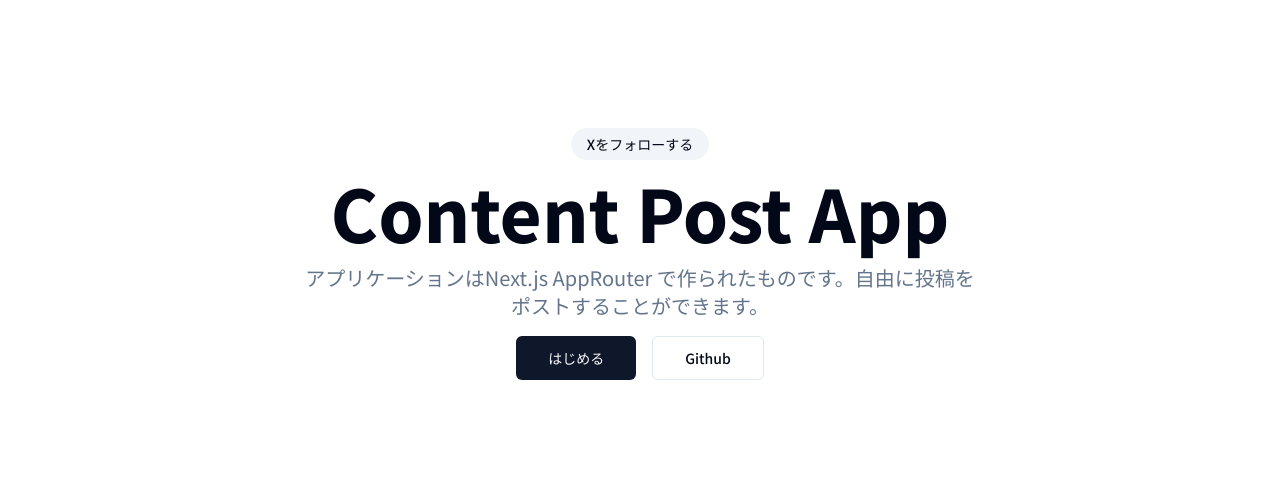
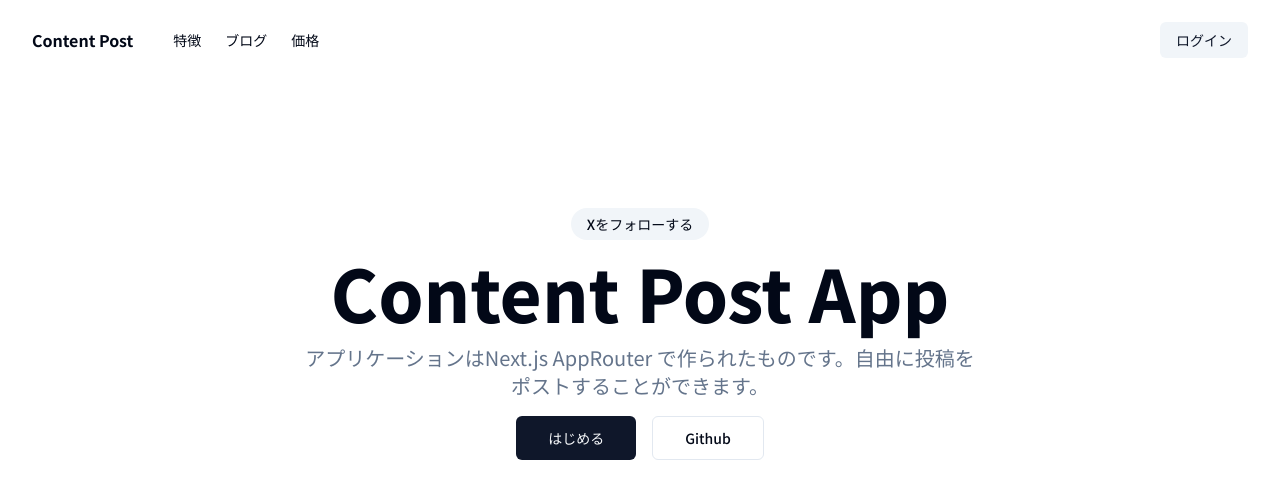
Before and after one commit to shouta-nakashima/contents_post_app, a Next.js app: page / in a window 1280 px wide. Shown: the top 498 px of the page. Built offline with nearby package versions, Linux system fonts and the light colour scheme.

Commit message:
feat: add header

```diff
--- /dev/null
+++ b/src/app/(marketing)/layout.tsx
@@ -0,0 +1,32 @@
+import { MainNavigation } from '@/components/MainNavigation'
+import { buttonVariants } from '@/components/shadcn/ui/button'
+import { cn } from '@/components/shadcn/utils'
+import { marketingConfig } from '@/config/marketing'
+import NextLink from 'next/link'
+import type { ReactNode } from 'react'
+
+const MarketingLayout = ({ children }: { children: ReactNode }) => {
+	return (
+		<div>
+			<header className="container z-40 bg-background">
+				<div className="h-20 py-6 flex items-center justify-between">
+					<MainNavigation items={marketingConfig.mainNav} />
+					<nav>
+						<NextLink
+							href={'/login'}
+							className={cn(
+								buttonVariants({ variant: 'secondary', size: 'sm' }),
+								'px-4'
+							)}
+						>
+							ログイン
+						</NextLink>
+					</nav>
+				</div>
+			</header>
+			<main>{children}</main>
+		</div>
+	)
+}
+
+export default MarketingLayout
--- /dev/null
+++ b/src/components/MainNavigation/index.tsx
@@ -0,0 +1,27 @@
+import type { NavItem } from '@/types/marketing'
+import NextLink from 'next/link'
+
+type Props = {
+	items: NavItem[]
+}
+
+export const MainNavigation = ({ items }: Props) => {
+	return (
+		<div className="flex items-center md:gap-10">
+			<NextLink href={'/'} className="hidden md:flex items-center space-x-2">
+				<span className="font-bold hidden sm:inline-block">Content Post</span>
+			</NextLink>
+			<nav className="md:flex gap-6 hidden">
+				{items.map((item, index) => (
+					<NextLink
+						key={index}
+						href={item.href}
+						className="text-lg sm:text-sm font-medium hover:text-foreground/80"
+					>
+						{item.title}
+					</NextLink>
+				))}
+			</nav>
+		</div>
+	)
+}
--- /dev/null
+++ b/src/config/marketing.ts
@@ -0,0 +1,18 @@
+import type { MarketingConfig } from '@/types/marketing'
+
+export const marketingConfig: MarketingConfig = {
+	mainNav: [
+		{
+			title: '特徴',
+			href: '#feature'
+		},
+		{
+			title: 'ブログ',
+			href: '/blog'
+		},
+		{
+			title: '価格',
+			href: '/pricing'
+		}
+	]
+}
```
Also changed, not shown: src/types/marketing.d.ts (added, +9 -0 lines).
